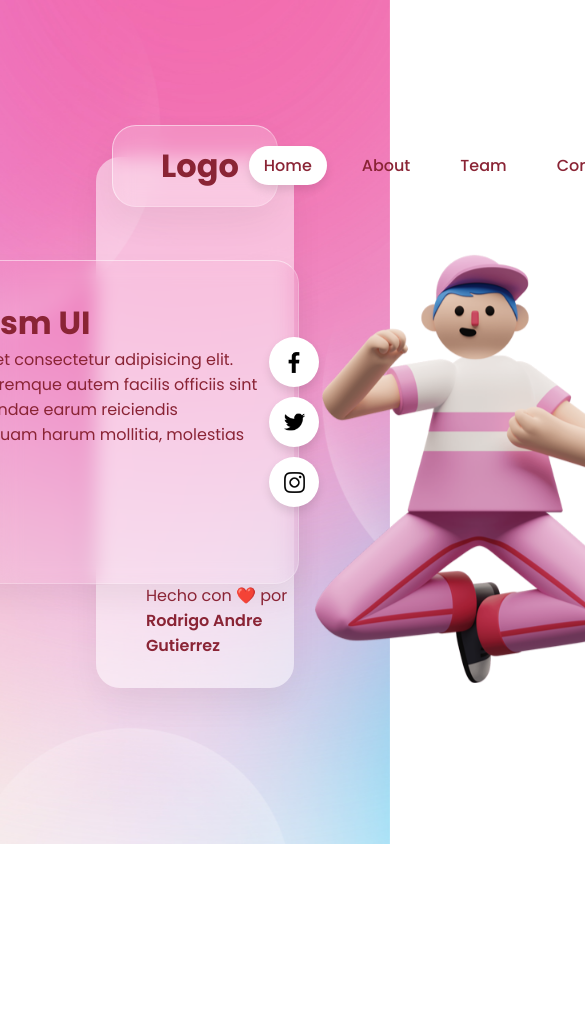
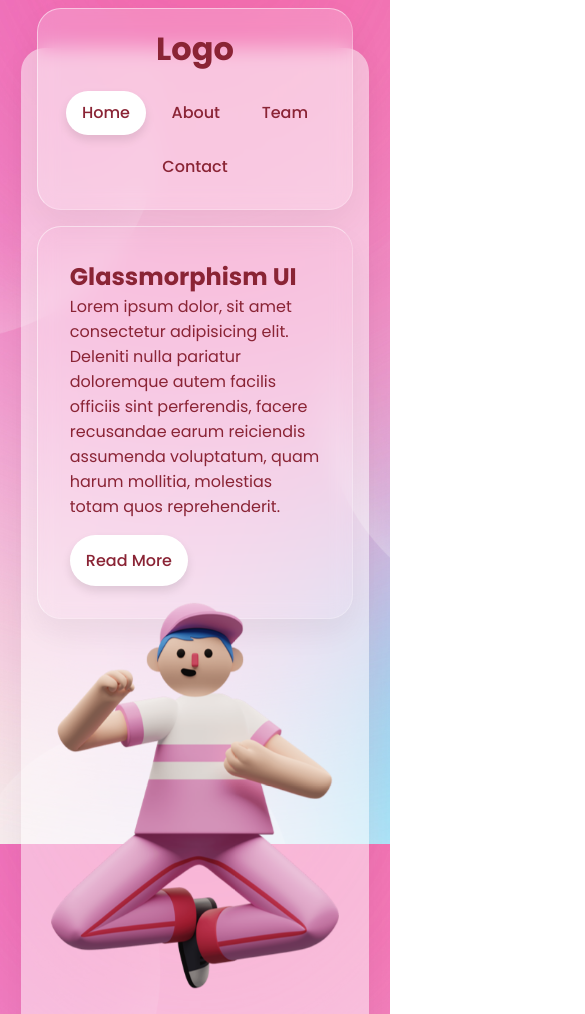
Before and after one commit to rodrigoandregg/glassmorphism-home-ui, a plain HTML site: page index.html in a window 390 px wide. Shown: the top 1014 px of the page, 585 px wide, since content can reach past the window. Before the commit the page ends 844 px from the top, so only its background shows below. Drawn offline with Linux system fonts and the light colour scheme.

Commit message:
add media queries

```diff
--- a/styles/style.css
+++ b/styles/style.css
@@ -33,7 +33,7 @@ section {
 
 header {
 	position: absolute;
-	top: -2rem;
+	top: -2.5rem;
 	right: 1rem;
 	left: 1rem;
 	padding: 1rem 3rem;
@@ -62,14 +62,14 @@ header ul {
 
 header ul li {
 	list-style: none;
-	margin: 0 10px;
+	margin: 0 0.8rem;
 }
 
 header ul li a {
 	text-decoration: none;
 	font-weight: 500;
 	color: #8a2435;
-	padding: 8px 15px;
+	padding: 0.6rem 1rem;
 	border-radius: 2rem;
 }
 
@@ -80,8 +80,8 @@ header ul li a.active {
 }
 
 .content {
-	transform: translateX(-1rem);
-	min-width: 35rem;
+	transform: translateX(-6rem);
+	min-width: 43rem;
 	box-shadow: 0 15px 30px rgba(0, 0, 0, 0.05);
 	border-radius: 1.5rem;
 	backdrop-filter: blur(10px);
@@ -89,16 +89,16 @@ header ul li a.active {
 	border-top: 1px solid rgba(255, 255, 255, 0.5);
 	border-left: 1px solid rgba(255, 255, 255, 0.5);
 	padding: 2.4rem;
-	padding-left: 3rem;
+	padding-left: 7rem;
 }
 
 .content h2 {
-	font-size: 2rem;
+	font-size: 3rem;
 	color: #8a2435;
 }
 
 .content p {
-	font-size: 1rem;
+	font-size: 1.2rem;
 	color: #8a2435;
 }
 
@@ -109,30 +109,30 @@ header ul li a.active {
 	color: #8a2435;
 	margin-top: 1rem;
 	border-radius: 2rem;
-	font-size: 1rem;
+	font-size: 1.2rem;
 	font-weight: 500;
 	text-decoration: none;
 	box-shadow: 0 5px 10px rgba(0, 0, 0, 0.1);
 }
 
 .imgBx img {
-	width: 20rem;
+	max-width: 25rem;
 	animation: animate 5s linear infinite;
 }
 
 @keyframes animate {
 	0%,
 	100% {
-		transform: translateY(50px);
+		transform: translateY(3rem);
 	}
 	50% {
-		transform: translateY(100px);
+		transform: translateY(6rem);
 	}
 }
 
 .sci {
 	position: absolute;
-	right: -25px;
+	right: -1.5rem;
 	display: flex;
 	justify-content: center;
 	align-items: center;
@@ -145,14 +145,14 @@ header ul li a.active {
 
 .sci li a {
 	text-decoration: none;
-	width: 50px;
-	height: 50px;
+	width: 3rem;
+	height: 3rem;
 	background: #fff;
 	display: flex;
 	justify-content: center;
 	align-items: center;
 	border-radius: 50%;
-	margin: 5px 0;
+	margin: 0.3rem 0;
 	box-shadow: 0 5px 10px rgba(0, 0, 0, 0.1);
 }
 
@@ -167,8 +167,8 @@ header ul li a.active {
 
 .copyrightText {
 	position: absolute;
-	bottom: 30px;
-	left: 50px;
+	bottom: 2rem;
+	left: 3rem;
 	color: #8a2435;
 }
 
@@ -177,3 +177,104 @@ header ul li a.active {
 	color: #8a2435;
 	font-weight: 600;
 }
+
+@media (max-width: 1200px) {
+	.container {
+		position: relative;
+		width: calc(100% - 1rem);
+	}
+}
+
+@media (max-width: 1100px) {
+	section {
+		padding: 3rem 0.8rem 0.8rem;
+	}
+
+	.container {
+		flex-direction: column;
+		height: auto;
+		padding: 1rem;
+	}
+
+	.content {
+		transform: translateX(0px);
+		min-width: 100%;
+		padding: 2rem;
+		margin-top: -2.5rem;
+	}
+
+	header {
+		position: relative;
+		flex-direction: column;
+		width: 100%;
+		top: -3.5rem;
+		left: 0;
+		padding: 1rem;
+	}
+
+	header ul {
+		margin-top: 0.8rem;
+		flex-wrap: wrap;
+		justify-content: center;
+	}
+
+	header ul li {
+		margin: 0.3rem;
+	}
+
+	header ul li a {
+		display: inline-block;
+	}
+
+	.imgBx {
+		margin-bottom: 3rem;
+	}
+
+	.content a {
+		font-size: 1rem;
+		padding: 0.8rem 1rem;
+	}
+
+	@keyframes animate {
+		0%,
+		100% {
+			transform: translateY(-1rem);
+		}
+		50% {
+			transform: translateY(1rem);
+		}
+	}
+
+	.sci {
+		position: relative;
+		flex-direction: row;
+		left: 0;
+	}
+
+	.sci li a {
+		margin: 0 0.8rem;
+	}
+
+	.copyrightText {
+		position: relative;
+		bottom: initial;
+		left: inherit;
+		width: 100%;
+		text-align: center;
+		margin-top: 1rem;
+	}
+}
+
+@media (max-width: 600px) {
+	.content h2 {
+		font-size: 1.5rem;
+	}
+
+	.content p {
+		font-size: 1rem;
+	}
+
+	.imgBx img {
+		max-width: 18rem;
+	}
+}
```
Also changed, not shown: 1 other file.
